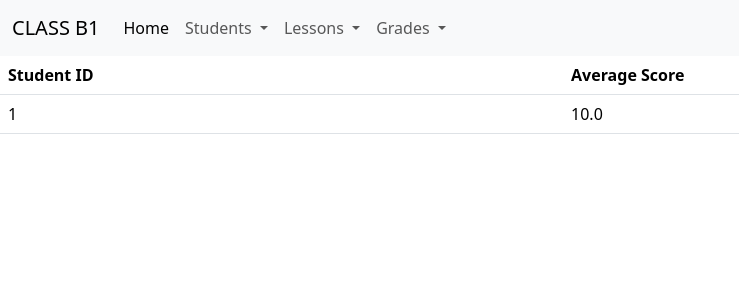
After one commit to GeorgeGougou/final-flask-project, a Flask app: page /showAvgs in a window 1280 px wide. The commit adds this page. Shown: the top 300 px of the page, without its empty margins (0-739 px from the left). Run offline with Flask 3, Linux system fonts and the light colour scheme; a database or web service that is not in the repository returns one stand-in record (values such as "Sample title"); parts of the project's set-up code (start-up, migrations or seed data) failed here and were passed over; some libraries are stand-ins or nearby versions.

```diff
--- a/database.py
+++ b/database.py
@@ -256,7 +256,7 @@ def delete_lesson(lessonid: int):
 def delete_grade(student_id: int, lesson_id: int):
     conn = get_db_connection()
     cur = conn.cursor()
-    cur.execute('SELECT * FROM lessons WHERE student_id = %s AND lesson_id = %s;', (student_id,lesson_id))
+    cur.execute('SELECT * FROM grades WHERE student_id = %s AND lesson_id = %s;', (student_id,lesson_id))
     row = cur.fetchone()
     print(row)
     if row is None:
@@ -269,12 +269,56 @@ def delete_grade(student_id: int, lesson_id: int):
     conn.close()
     return True
 
+#ΜΕΤΡΗΣΗ ΜΕΣΟΥ ΟΡΟΥ ΚΑΘΕ ΜΑΘΗΤΗ
+def get_all_student_avg():
+    #ΔΗΜΙΟΥΡΓΙΑ ΕΝΟΣ ΚΕΝΟΥ DICTIONARY ΠΟΥ ΘΑ ΑΠΟΘΗΚΕΥΤΟΥΝ ΤΟ STUDENT ID ΚΑΙ Ο ΜΕΣΟΣ ΟΡΟΣ ΤΟΥ
+    student_avgs={}
+    conn = get_db_connection()
+    cur = conn.cursor()
+    #ΛΗΨΗ ΑΠΟ ΤΗΝ ΒΑΣΗ ΤΟ ΜΕΣΟ ΟΡΟ ΚΑΘΕ ΜΑΘΗΤΗ ΞΕΧΩΡΙΣΤΑ
+    cur.execute('SELECT student_id, AVG(grade) FROM grades GROUP BY student_id;')
+    rows=cur.fetchall()
+    for row in rows:
+        #ΠΡΟΣΘΗΚΗ ΣΤΟ DICTIONARY ΤΟΥ ΜΕΣΟΥ ΟΡΟΥ ΕΝΟΣ ΜΑΘΗΜΑΤΟΣ, ΕΞΑΓΩΓΗ ΤΟΥ ΑΡΙΘΜΟΥ ΑΠΟ ΤΟ TUPLE ΚΑΙ ΣΤΡΟΓΓΥΛΟΠΟΙΗΣΗ
+        #ΣΤΟ 1 ΔΕΚΑΔΙΚΟ
+        student_avgs[row[0]]=round(float(row[1]),1)
+    conn.commit()
+    cur.close()
+    conn.close()
+    return student_avgs
+
+#ΜΕΤΡΗΣΗ ΜΕΣΟΥ ΟΡΟΥ ΤΑΞΗΣ ΚΑΙ ΜΑΘΗΜΑΤΩΝ
+def get_class_avg():
+    #ΔΗΜΙΟΥΡΓΙΑ ΕΝΟΣ ΚΕΝΟΥ DICTIONARY ΠΟΥ ΘΑ ΑΠΟΘΗΚΕΥΤΟΥΝ ΤΑ LESSON ID ΚΑΙ Ο ΜΕΣΟΣ ΟΡΟΣ ΤΟΥ
+    lesson_avgs={}
+    conn = get_db_connection()
+    cur = conn.cursor()
+    #ΛΗΨΗ ΑΠΟ ΤΗΝ ΒΑΣΗ ΤΟΥ ΣΥΝΟΛΙΚΟΥ ΜΕΣΟΥ ΟΡΟΥ ΤΗΣ ΤΑΞΗΣ
+    cur.execute('SELECT AVG(grade) FROM grades')
+    #ΣΤΡΟΓΓΥΛΟΠΟΙΗΣΗ ΤΟΥ ΑΡΙΘΜΟΥ ΣΤΟ 1 ΔΕΚΑΔΙΚΟ
+    avg=cur.fetchone()
+    classAvg=round(float(avg[0]),1)
+    #ΛΗΨΗ ΑΠΟ ΤΗΝ ΒΑΣΗ ΤΟΥ ΜΕΣΟ ΟΡΟ ΚΑΘΕ ΜΑΘΗΜΑΤΟΣ ΞΕΧΩΡΙΣΤΑ
+    cur.execute('SELECT lesson_id, AVG(grade) FROM grades GROUP BY lesson_id;')
+    rows=cur.fetchall()
+    for row in rows:
+        #ΠΡΟΣΘΗΚΗ ΣΤΟ DICTIONARY ΤΟΥ ΜΕΣΟΥ ΟΡΟΥ ΕΝΟΣ ΜΑΘΗΜΑΤΟΣ, ΕΞΑΓΩΓΗ ΤΟΥ ΑΡΙΘΜΟΥ ΑΠΟ ΤΟ TUPLE ΚΑΙ ΣΤΡΟΓΓΥΛΟΠΟΙΗΣΗ
+        #ΣΤΟ 1 ΔΕΚΑΔΙΚΟ
+        lesson_avgs[row[0]]=round(float(row[1]),1)
+    conn.commit()
+    cur.close()
+    conn.close()
+    return classAvg, lesson_avgs
+
+
 
 #ΔΙΑΓΡΑΦΗ ΠΙΝΑΚΑ
 def delete_database():
     conn = get_db_connection()
     cur = conn.cursor()
-    cur.execute('DROP TABLE STUDENTS')
+    cur.execute('DELETE FROM grades')
+    cur.execute('DELETE FROM lessons')
+    cur.execute('DELETE FROM students')
     conn.commit()
     cur.close()
     conn.close()
--- a/errors_i_encountered.txt
+++ b/errors_i_encountered.txt
@@ -18,3 +18,6 @@ students=get_students()
 
 Χρησιμοποιησα νεα φορμα Edit form με integerfields στα student_id και lesson_id με readonly ωστε οταν γινεται
 edit να μην μπορει να αλλαξει τα πεδια αυτα. Θα πρεπει να κανει delete
+
+σελιδα Να βαλω μεσους ορουσ
+Γενικο μεσο ορο ταξης και απο κατω μεσο ορο καθε μαθηματος
--- a/main.py
+++ b/main.py
@@ -5,13 +5,13 @@ from forms import StudentForm, LessonForm, GradeForm, EditGradeFrom
 from models import Student, DBStudent, DBLesson, Lesson, Grade
 from database import (get_db_connection, init_db, save_student, save_lesson, save_grade, get_students, get_lessons, get_individual_student, get_individual_lesson,
                       edit_student, edit_lesson, delete_student, delete_lesson, delete_database, get_grades, get_individual_lesson_grades,
-                      get_individual_student_grades,get_individual_grade, edit_grade, delete_grade)
+                      get_individual_student_grades,get_individual_grade, edit_grade, delete_grade, get_all_student_avg, get_class_avg)
 from flask_bootstrap import Bootstrap5
 import os
 import psycopg2
 import secrets
 
-
+#ΠΙΟ ΜΕΤΑ ΝΑ ΚΑΝΩ ΤΟ FILTER ΤΩΝ ΔΕΔΟΜΕΝΩΝ ΚΑΤΑ LESSON Η STUDENTS
 
 
 app = Flask(__name__)
@@ -191,8 +191,6 @@ def edit_selected_lesson(id):
         lessons = get_lessons()
         return render_template('Lessons/showLessons.html', lessons=lessons, message="Lesson not changed")
 
-#/////////////////////////
-
 
 
 #ΣΕΛΙΔΑ ΠΟΥ ΜΕ ΤΟ ΠΑΤΗΜΑ ΤΟΥ SUBMIT ΑΝΑΝΕΩΝΕΙ ΤΑ ΔΕΔΟΜΕΝΑ ΤΟΥ ΒΑΘΜΟΥ
@@ -251,6 +249,22 @@ def delete_grade_from_db(student_id,lesson_id):
     else:
         return render_template('Grades/showGrades.html', grades=grades, message="Grade not deleted")
 
+#ΣΕΛΙΔΑ ΠΟΥ ΦΕΡΝΕΙ ΤΟΝ ΜΕΣΟ ΟΡΟ ΟΛΩΝ ΤΩΝ ΜΑΘΗΤΩΝ
+@app.route('/showAvgs')
+def student_averages():
+    avgs=get_all_student_avg()
+    if avgs:
+        return render_template('Grades/showAvgs.html', avgs=avgs, message='All students averages')
+    else:
+        return render_template('Grades/showAvgs.html', avgs=avgs, message='No grades found')
+
+@app.route('/showClassAvgs')
+def class_averages():
+    classAvg, avgs=get_class_avg()
+    if avgs:
+        return render_template('Grades/showClassAvgs.html', avgs=avgs, classAvg=classAvg, message='Class average')
+    else:
+        return render_template('Grades/showClassAvgs.html', avgs=avgs, classAvg=classAvg, message='No grades found')
 
 @app.route('/deleteDatabase')
 def delete_the_database():
--- /dev/null
+++ b/templates/Grades/showAvgs.html
@@ -0,0 +1,22 @@
+{% extends 'base.html' %}
+{% block content %}
+{%if avgs%}
+<table class="table table-hover">
+
+    <tr>
+        <th>Student ID</th>
+        <th>Average Score</th>
+    </tr>
+
+    {%for student_id, average in avgs.items()%}
+
+    <tr>
+        <td>{{student_id}}</td>
+        <td>{{average}}</td>
+    </tr>
+    {% endfor %}
+</table>
+{% else %}
+<h2>No Averages</h2>
+{% endif %}
+{% endblock%}
--- a/templates/Grades/showGrades.html
+++ b/templates/Grades/showGrades.html
@@ -1,6 +1,7 @@
 {% extends 'base.html' %}
 {% block content %}
 {%if grades%}
+
 <table class="table table-hover">
 
     <tr>
@@ -20,9 +21,12 @@
         <td><a class="btn btn-primary" href="/addGrade/{{Indgrade.student_id}}/{{Indgrade.lesson_id}}" role="button">Edit</a>
          <a class="btn btn-danger" href="/deleteGrade/{{Indgrade.student_id}}/{{Indgrade.lesson_id}}" role="button">Delete</a></td>
     </tr>
+
     {% endfor %}
 </table>
 {% else %}
 <h2>No Grades</h2>
+
 {% endif %}
+
 {% endblock%}
--- a/templates/base.html
+++ b/templates/base.html
@@ -40,8 +40,10 @@
                   Grades
                   </a>
                   <ul class="dropdown-menu">
-                    <li><a class="dropdown-item" href="/addGrade">Add a Grade</a></li>
-                    <li><a class="dropdown-item" href="/showGrades">Show all Grades</a></li>
+                    <li><a class="dropdown-item" href="/addGrade">Add a lesson grade</a></li>
+                    <li><a class="dropdown-item" href="/showGrades">Show all grades</a></li>
+                    <li><a class="dropdown-item" href="/showAvgs">Show all student average grades</a></li>
+                    <li><a class="dropdown-item" href="/showClassAvgs">Show class average score</a></li>
                   </ul>
                 </li>
               </li>
```
Also changed, not shown: templates/Grades/showClassAvgs.html (added, +24 -0 lines).
